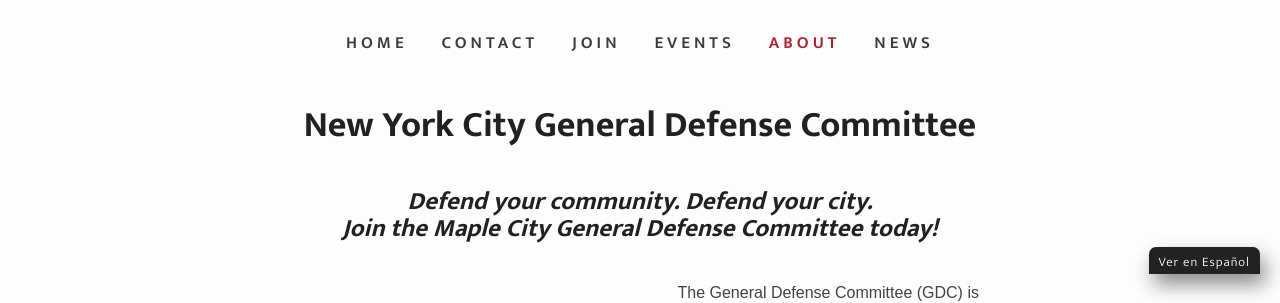
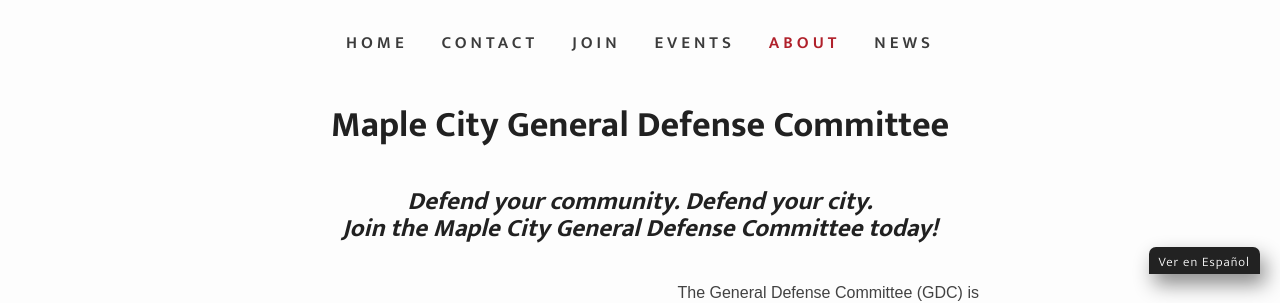
Before and after one commit to iww-maple-city/iww-maple-city.github.io, a Jekyll site: the page built from gdc.html, in a window 1280 px wide. Shown: the part 626-929 px from the top of the page. Built offline with Jekyll 4.4.1, drawn with Linux system fonts in a browser that asks for light colours; some web fonts are replaced.

Commit message:
updated GDC page

```diff
--- a/gdc.html
+++ b/gdc.html
@@ -1,6 +1,6 @@
 ---
 layout: page
-title: New York City General Defense Committee
+title: Maple City General Defense Committee
 permalink: /gdc/
 heading: true
 ---
```
